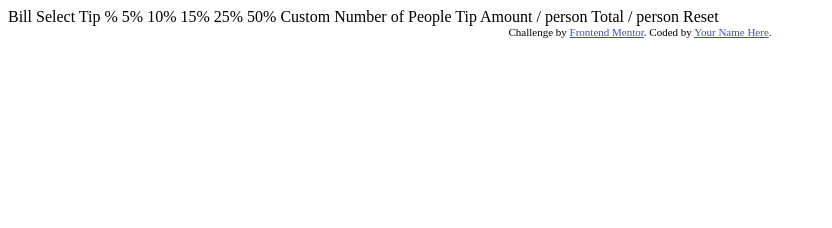
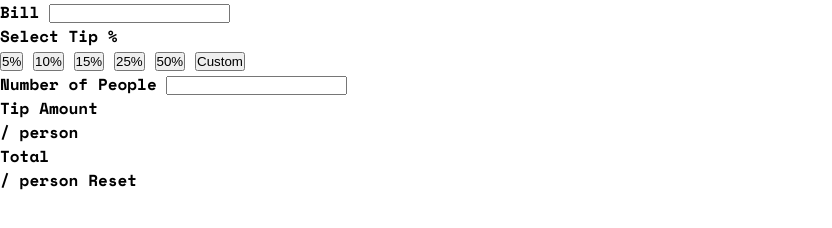
Before and after one commit to EseAlli/tip-calculator, a plain HTML site: page index.html in a window 1280 px wide. Shown: the whole page, without its empty margins (0-832 px from the left). Drawn offline with nearby package versions, Linux system fonts and the light colour scheme.

Commit message:
html and css skeleton

```diff
--- a/index.html
+++ b/index.html
@@ -1,44 +1,56 @@
 <!DOCTYPE html>
 <html lang="en">
   <head>
-  <meta charset="UTF-8">
-  <meta name="viewport" content="width=device-width, initial-scale=1.0"> <!-- displays site properly based on user's device -->
+    <meta charset="UTF-8" />
+    <meta name="viewport" content="width=device-width, initial-scale=1.0" />
+    <!-- displays site properly based on user's device -->
 
-  <link rel="icon" type="image/png" sizes="32x32" href="./images/favicon-32x32.png">
-
+    <link
+      rel="icon"
+      type="image/png"
+      sizes="32x32"
+      href="./images/favicon-32x32.png"
+    />
+    <link rel="stylesheet" href="./style.css" />
     <title>Frontend Mentor | Tip calculator app</title>
-
-  <!-- Feel free to remove these styles or customise in your own stylesheet 👍 -->
-  <style>
-    .attribution { font-size: 11px; text-align: center; }
-    .attribution a { color: hsl(228, 45%, 44%); }
-  </style>
   </head>
   <body>
-
-  Bill
-
-  Select Tip %
-  5%
-  10%
-  15%
-  25%
-  50%
-  Custom
-
-  Number of People
-
-  Tip Amount
+    <main>
+      <div>
+        <form>
+          <div>
+            <label>Bill</label>
+            <input />
+          </div>
+          <div>
+            <p>Select Tip %</p>
+            <button>5%</button>
+            <button>10%</button>
+            <button>15%</button>
+            <button>25%</button>
+            <button>50%</button>
+            <button>Custom</button>
+          </div>
+          <div>
+            <label>Number of People</label>
+            <input />
+          </div>
+        </form>
+        <div>
+          <div>
+            <p>
+              Tip Amount <br />
               / person
-
-  Total
-  / person
-
-  Reset
-
-  <div class="attribution">
-    Challenge by <a href="https://www.frontendmentor.io?ref=challenge" target="_blank">Frontend Mentor</a>.
-    Coded by <a href="#">Your Name Here</a>.
+            </p>
           </div>
+          <div>
+            <p>
+              Total <br />
+              / person Reset
+            </p>
+          </div>
+        </div>
+      </div>
+    </main>
   </body>
 </html>
--- /dev/null
+++ b/style.css
@@ -0,0 +1,11 @@
+@import url("https://fonts.googleapis.com/css2?family=Space+Mono:wght@700&display=swap");
+
+* {
+  box-sizing: border-box;
+  margin: 0;
+  padding: 0;
+}
+
+body {
+  font-family: "Space Mono", monospace;
+}
```
Lines whose indentation alone changed are shown as unchanged.
